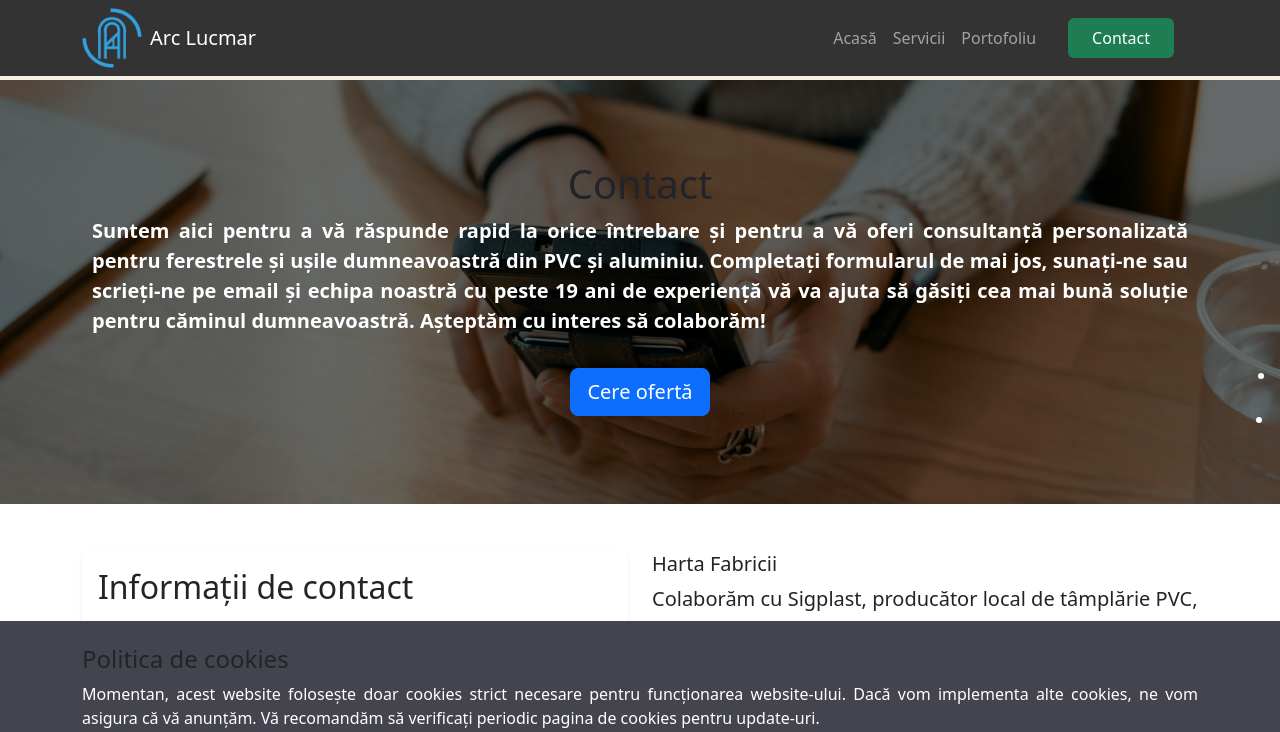
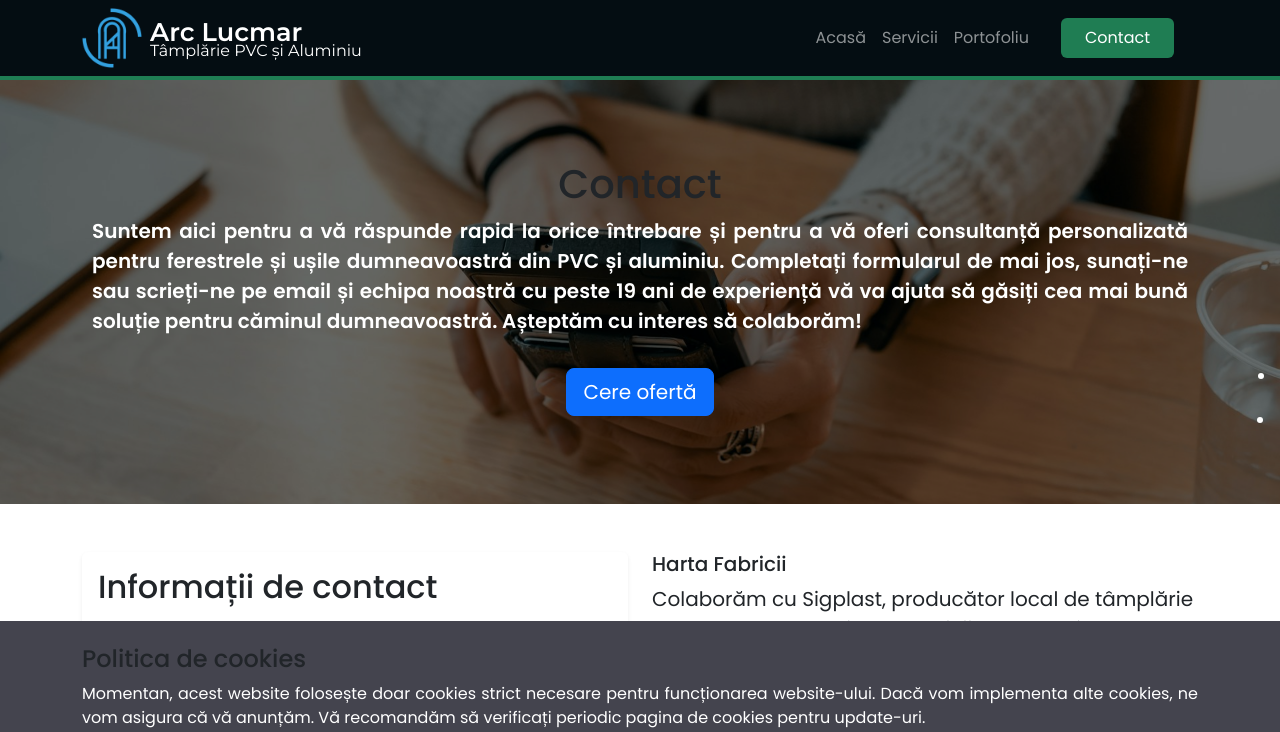
Before and after one commit to DanielDeaconescu/arc_lucmar, a PHP site: page /contact.php in a window 1280 px wide. Shown: the top 732 px of the page. Run offline with PHP 8.4, Linux system fonts and the light colour scheme; style sheets or scripts are compiled from the project's sources; some libraries are stand-ins or nearby versions; grey boxes are pictures that could not be loaded.

Commit message:
further adjustments for the navbar and the footer

```diff
--- a/components/footer.php
+++ b/components/footer.php
@@ -2,14 +2,29 @@
     <div class="container">
         <div class="row">
             <div class="col-md-4 my-3">
-                <h4 class="fw-bold text-dark">Despre Arc Construct</h4>
+                <!-- <h4 class="fw-bold text-dark">Despre Arc Lucmar</h4> -->
+
+                <div class="logo-footer d-flex align-items-center gap-2">
+                    <img class="img-fluid navbar-logo-custom" src="./images/final_logo_dark_remade.png" alt="">
+                    <div class="business-info d-flex flex-column justify-content-center">
+                        <div class="business-name">
+                            Arc Lucmar
+                        </div>
+                        <div class="business-short-description">
+                            Tâmplărie PVC și Aluminiu
+                        </div>
+                    </div>
+                </div>
+
+
+
                 <p class="fs-5 text-justify footer-about-paragraph">
                     Arc Lucmar este o firmă locală din Galați, specializată în montajul și furnizarea de ferestre și uși
                     din PVC și aluminiu. Cu o echipă cu peste 19 ani de experiență, ne dedicăm fiecărui proiect pentru a
                     oferi soluții adaptate nevoilor fiecărui client.
                 </p>
             </div>
-            <div class="col-md-4 my-3">
+            <div class="col-md-4 my-3 d-flex flex-column align-items-center">
                 <h5 class="text-dark">Link-uri utile</h5>
                 <ul class="list-unstyled">
                     <li class="li-styled">
--- a/components/navbar.php
+++ b/components/navbar.php
@@ -6,9 +6,17 @@
 
 <nav class="navbar navbar-expand-lg fixed-top navbar-dark navbar-custom">
     <div class="container container-navbar-custom h-100">
-        <a href="index.html" class="navbar-brand d-flex align-items-center gap-2">
+        <a href="index.html" class="navbar-brand navbar-brand-custom d-flex align-items-center gap-2">
             <img class="img-fluid navbar-logo-custom" src="./images/final_logo_light_remade.png" alt="">
-            Arc Lucmar
+            <div class="business-info d-flex flex-column justify-content-center">
+                <div class="business-name">
+                    Arc Lucmar
+                </div>
+                <div class="business-short-description">
+                    Tâmplărie PVC și Aluminiu
+                </div>
+            </div>
+
         </a>
 
         <button type="button" data-bs-toggle="collapse" data-bs-target="#navbarNav" aria-controls="navbarNavDropdown"
--- a/contact.php
+++ b/contact.php
@@ -1,5 +1,3 @@
-<?php include "./components/formModal.php" ?>
-
 <!DOCTYPE html>
 <html lang="en">
 
@@ -20,12 +18,14 @@
     <!-- Custom style -->
     <link rel="stylesheet" href="css/styles.css" />
     <!-- Favicon -->
-    <link rel="icon" href="images/favicon.png" />
-    <title>Arc Construct | Acasă</title>
+    <link rel="icon" type="image/png" sizes="32x32" href="./images/favicon-32x32.png">
+    <link rel="icon" type="image/png" sizes="16x16" href="./images/favicon-16x16.png">
+    <title>Arc Lucmar | Contact</title>
 </head>
 
 <body>
     <?php include "./components/navbar.php" ?>
+    <?php include "./components/formModal.php" ?>
 
     <!-- Header -->
     <?php
--- a/cookies.php
+++ b/cookies.php
@@ -19,7 +19,8 @@
     <link rel="stylesheet" href="css/styles.css" />
 
     <!-- Favicon -->
-    <link rel="icon" href="images/favicon.png" />
+    <link rel="icon" type="image/png" sizes="32x32" href="./images/favicon-32x32.png">
+    <link rel="icon" type="image/png" sizes="16x16" href="./images/favicon-16x16.png">
     <title>Arc Lucmar | Cookies</title>
 </head>
 
--- a/landingPageForm.php
+++ b/landingPageForm.php
@@ -25,7 +25,8 @@
     <link href="lightbox/dist/css/lightbox.min.css" rel="stylesheet" />
     <link rel="stylesheet" href="css/styles.css" />
     <!-- Favicon -->
-    <link rel="icon" href="images/favicon.png" />
+    <link rel="icon" type="image/png" sizes="32x32" href="./images/favicon-32x32.png">
+    <link rel="icon" type="image/png" sizes="16x16" href="./images/favicon-16x16.png">
     <title>Cerere oferă | Arc Lucmar</title>
 </head>
 
--- a/portfolio.php
+++ b/portfolio.php
@@ -27,7 +27,8 @@
         <!-- Custom style -->
         <link rel="stylesheet" href="css/styles.css" />
         <!-- Favicon -->
-        <!-- <link rel="icon" href="images/favicon.png" /> -->
+        <link rel="icon" type="image/png" sizes="32x32" href="./images/favicon-32x32.png">
+        <link rel="icon" type="image/png" sizes="16x16" href="./images/favicon-16x16.png">
 
         <title>Arc Lucmar | Acasă</title>
     </head>
--- a/scss/styles.scss
+++ b/scss/styles.scss
@@ -1,7 +1,14 @@
+@import url('https://fonts.googleapis.com/css2?family=Montserrat:ital,wght@0,100..900;1,100..900&display=swap');
+@import url('https://fonts.googleapis.com/css2?family=Poppins:ital,wght@0,100;0,200;0,300;0,400;0,500;0,600;0,700;0,800;0,900;1,100;1,200;1,300;1,400;1,500;1,600;1,700;1,800;1,900&display=swap');
+
+body {
+  font-family: "Poppins", sans-serif;
+}
+
 // Navigation start
 .navbar-custom {
-  border-bottom: 4px solid #f5efe6;
-  background: #333333;
+  border-bottom: 4px solid #1F7D53;
+  background: #040D12;
   padding: 0 !important;
   height: 80px;
 }
@@ -12,6 +19,21 @@
 
 .navbar-logo-custom {
   width: 60px;
+}
+
+.business-info {
+  font-family: "Montserrat", sans-serif;
+}
+
+.business-name {
+  font-weight: 600;
+  font-size: 1.6rem;
+}
+
+.business-short-description {
+  margin-top: -0.75rem;
+  font-weight: 400;
+  font-size: 1rem;
 }
 
 // Navigation end
@@ -259,8 +281,14 @@
 }
 
 
+.logo-footer {
+  color: black;
+  margin-bottom: 0.5rem;
+}
 
-
+.footer {
+  border-top: 4px solid #1F7D53;
+}
 
 // Footer end
 
```
Also changed, not shown: services.php (+3 -4 lines).
